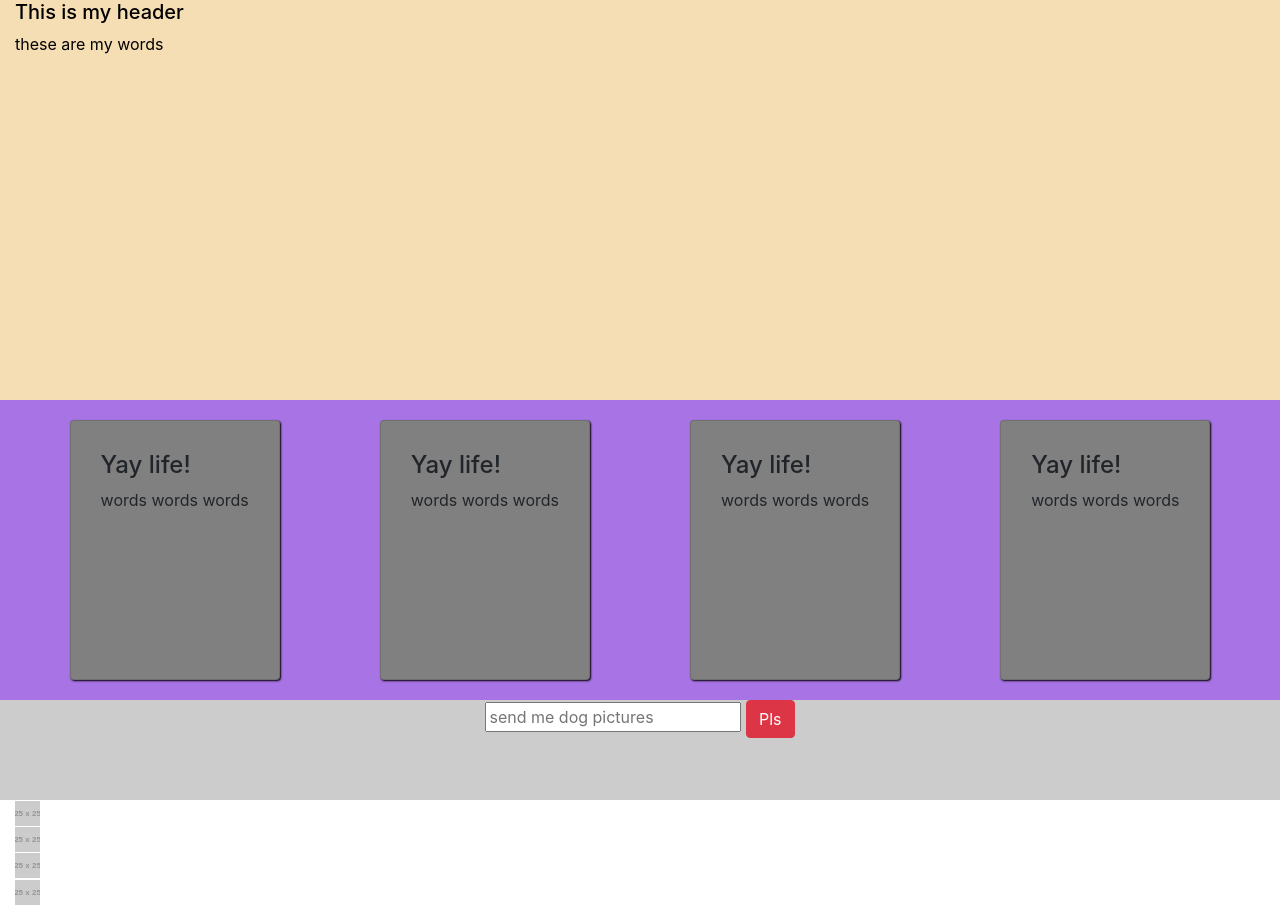
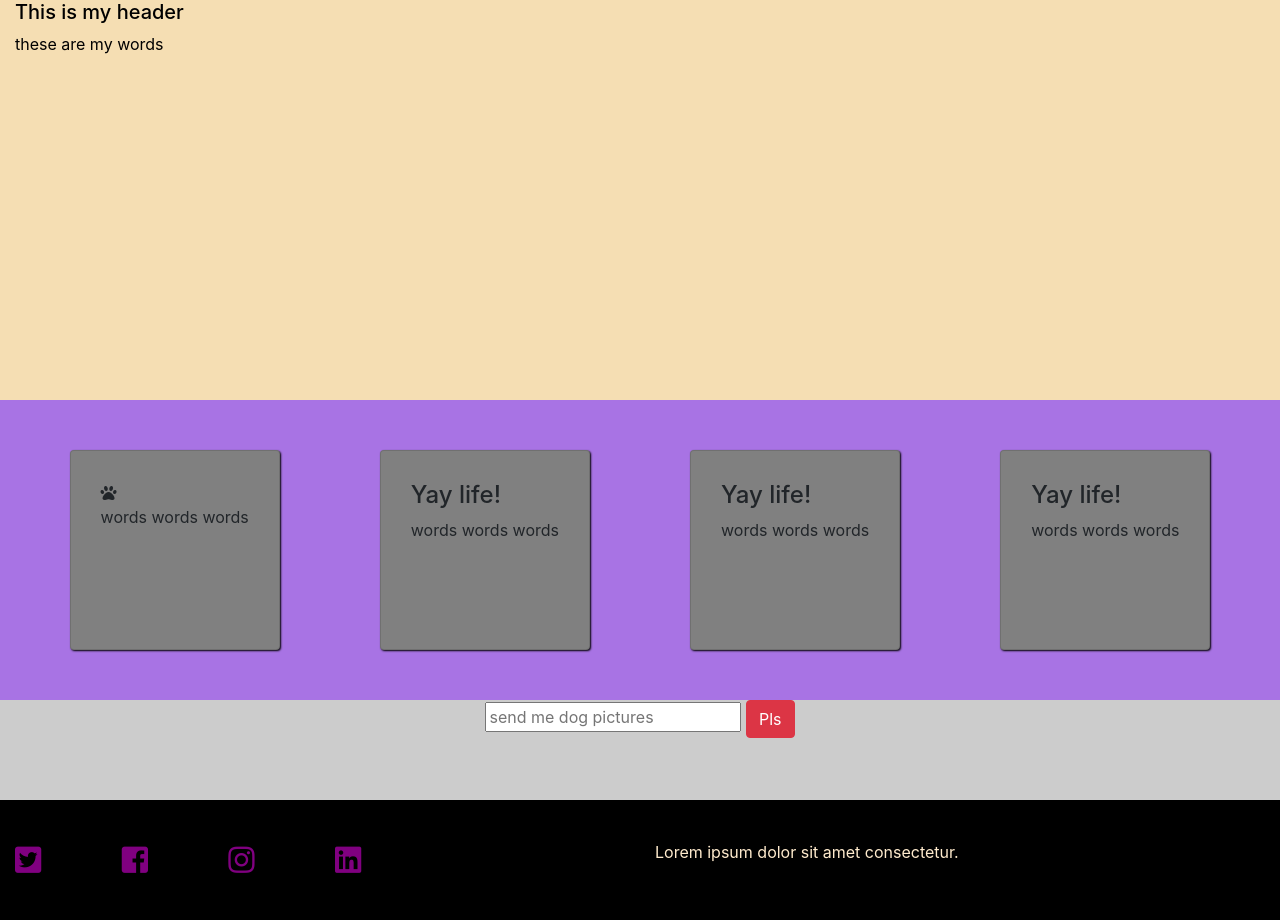
Before and after one commit to mary-brady/portfolio, a plain HTML site: page index.html in a window 1280 px wide. Drawn offline with nearby package versions, Linux system fonts and the light colour scheme; placeholder pictures from the web are drawn by us.

Commit message:
footer changes

```diff
--- a/assets/style.css
+++ b/assets/style.css
@@ -3,7 +3,7 @@
     padding: 30px;
     box-shadow: 1px 1px 2px #000000;
     border-radius: 4px;
-    margin: 20px 50px;
+    margin: 50px 50px;
 }
 .bg-hero {
     height: 400px;
@@ -18,3 +18,12 @@
     height: 100px;
     background: rgb(204, 204, 204);
 }
+.img {
+    font-size: 30px;
+    color: purple !important;
+}
+.footer {
+    height: 15vh;
+    background: black;
+    color: blanchedalmond;
+}
--- a/index.html
+++ b/index.html
@@ -8,6 +8,7 @@
     <title>Title Of Page</title>
     <link rel="stylesheet" href="https://stackpath.bootstrapcdn.com/bootstrap/4.1.3/css/bootstrap.min.css">
     <link rel="stylesheet" href="assets/style.css">
+    <link rel="stylesheet" href="https://use.fontawesome.com/releases/v5.2.0/css/all.css">
 </head>
 
 <body>
@@ -22,7 +23,9 @@
         </div>
         <div class="row bg-icons justify-content-center">
             <div class="card">
-                <h4>Yay life!</h4>
+                <div class="font-size 75px">
+                    <i class="fas fa-paw"></i>
+                </div>
                 <p>words words words</p>
 
             </div>
@@ -56,21 +59,30 @@
         <div class="row">
             <!-- map situation? -->
         </div>
+        <div class="row footer">
+            <div class="col-6 align-self-center">
                 <div class="row">
-                <div class="col-md-6">
 
-                    <div class="col-xs-4">
-                        <img src="//placehold.it/25x25" alt="">
+                     <div class="col-2 img">
+                        <i class="fab fa-twitter-square"></i>
                     </div>
-                    <div class="col-xs-4">
-                        <img src="//placehold.it/25x25" alt="">
+
+                    <div class="col-2 img">
+                        <i class="fab fa-facebook-square"></i>
                     </div>
-                    <div class="col-xs-4">
-                        <img src="//placehold.it/25x25" alt="">
+
+                    <div class="col-2 img">
+                        <i class="fab fa-instagram"></i>
                     </div>
-                    <div class="col-xs-4">
-                        <img src="//placehold.it/25x25" alt="">
+
+                    <div class="col-2 img">
+                        <i class="fab fa-linkedin"></i>
                     </div>
+
+                </div>
+            </div>
+            <div class="col-6 align-self-center">
+                <p>Lorem ipsum dolor sit amet consectetur.</p>
             </div>
         </div>
         <!-- footer stuff - two columns, each with more columns -->
```
Lines whose indentation alone changed are shown as unchanged.
